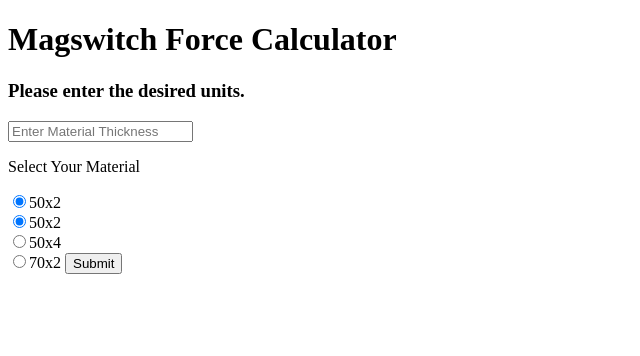
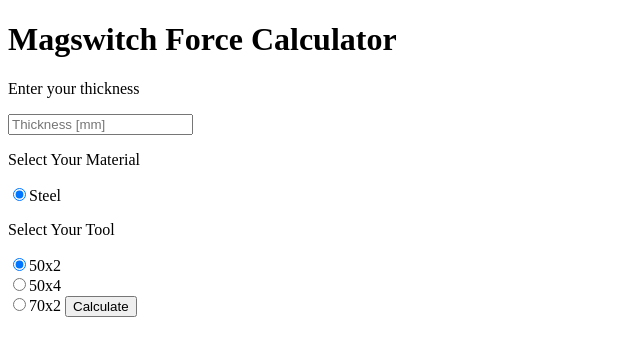
Before and after one commit to agent-reed/Magswitch-API, a Flask app: page /calculate/ in a window 1280 px wide. Shown: the top 356 px of the page, without its empty margins (0-640 px from the left). Run offline with Flask 2, Linux system fonts and the light colour scheme.

Commit message:
Clean Up the edges

```diff
--- a/templates/ForceCalculatorCenter.html
+++ b/templates/ForceCalculatorCenter.html
@@ -9,20 +9,20 @@
 Magswitch Force Calculator
 </h1>
 
-<h3>
-Please enter the desired units.
-</h3>
-	<form>
-		<input type="text" name="thickness" placeholder="Enter Material Thickness">
+<p>
+	Enter your thickness
+</p>
+	<form action = "" method = "post">
+		<input type="text" name="thickness" placeholder="Thickness [mm]">
 		<p>Select Your Material</p>
-		<input type="radio" name="material" value="Steel" checked>50x2<br>
-
+		<input type="radio" name="material" value="Steel" checked>Steel<br>
+		<p>Select Your Tool</p>
 		<input type="radio" name="unit" value="50x2" checked>50x2<br>
   		<input type="radio" name="unit" value="50x4">50x4<br>
 		<input type="radio" name="unit" value="70x2">70x2
 
 
-		<input type="submit" value="Submit">
+		<input type="submit" name="submit" id="submit" value = "Calculate" /></p>
 	</form>
 
 
@@ -31,7 +31,8 @@ Please enter the desired units.
   	{% endif %}
 
   	{% if result %}
-    <h2>{{ result }}
+    <h2>Estimated Holding Force:</h2>
+    <h3>{{ result }} Kg.</h3>
   	{% endif %}
 </body>
 </html>
```
Also changed, not shown: 2 other files.
